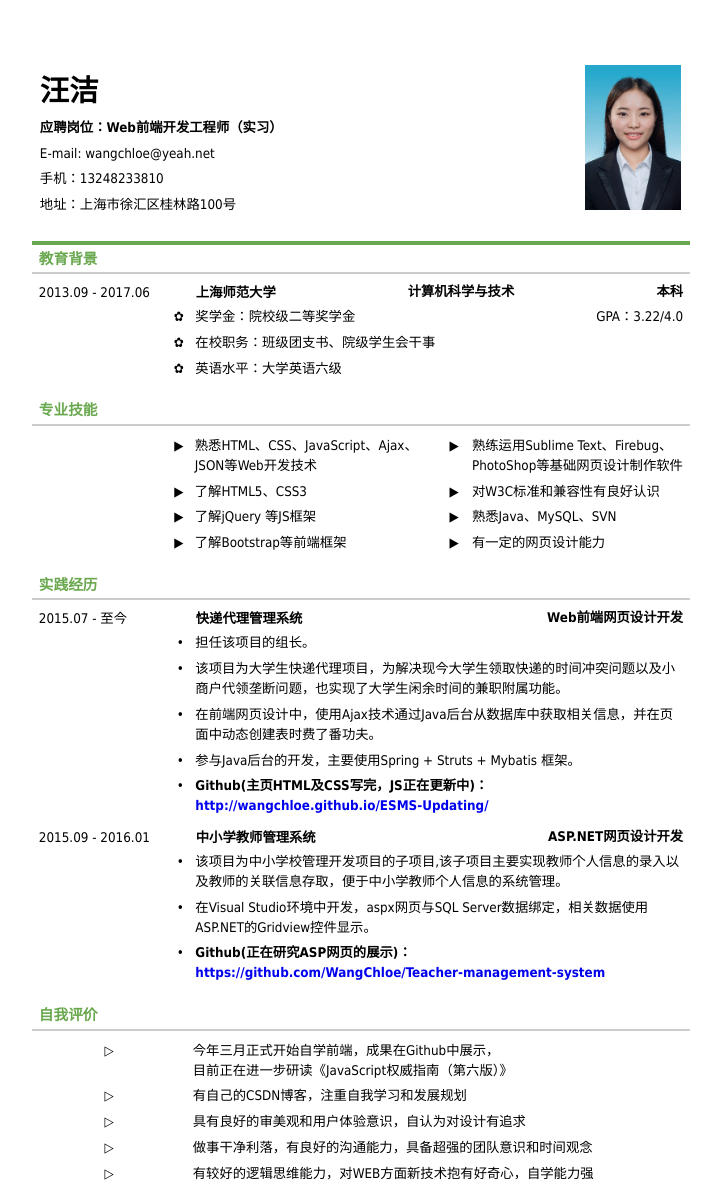
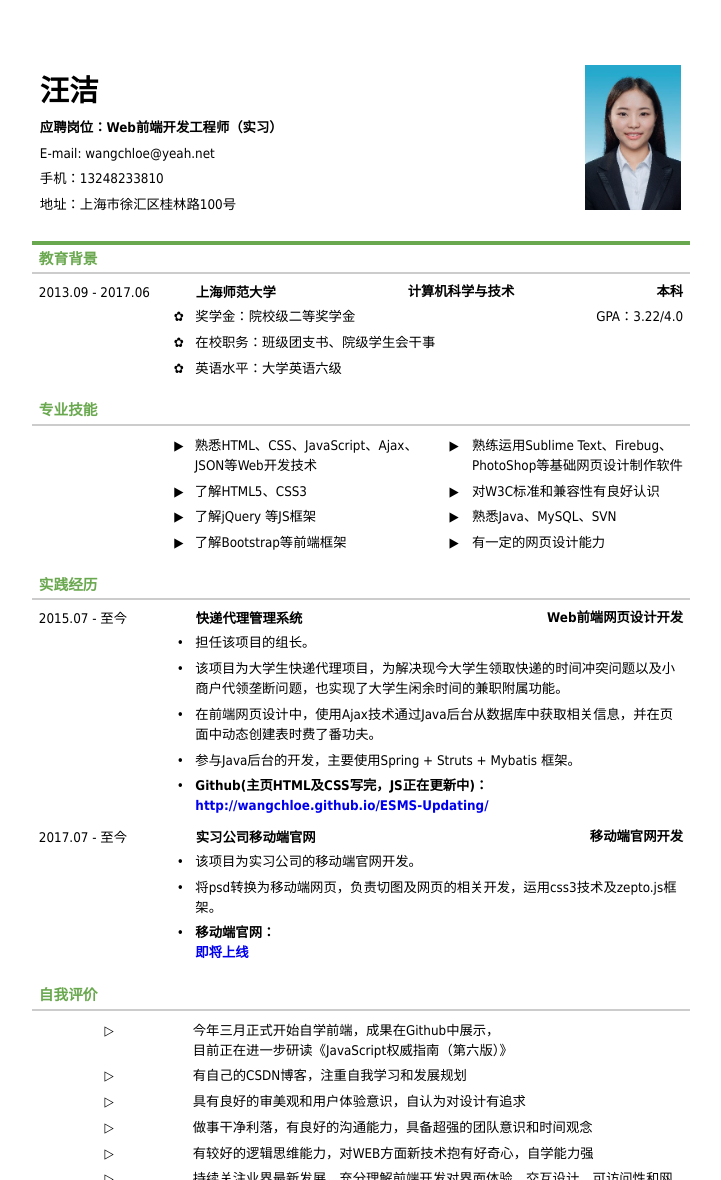
Before and after one commit to WangChloe/My-personal-resume, a plain HTML site: page index.html in a window 1280 px wide. Shown: the top 1180 px of the page, without its empty margins (279-1000 px from the left). Drawn offline with Linux system fonts and the light colour scheme.

Commit message:
Update index.html

```diff
--- a/index.html
+++ b/index.html
@@ -477,15 +477,15 @@
                         <tr>
                             <td class="cell border_box" style="width: 23.8602%; background-color: transparent; text-align: left; vertical-align: top; border-top: 0.75pt none #000000; border-right: 0.75pt none #000000; border-bottom: 0.75pt none #000000; border-left: 0.75pt none #000000;">
                                 <input type="hidden" name="key" value="period"/>
-                                <pre style="min-height: 10pt; margin: 0.75mm 1.5mm 0.75mm 1.5mm;"><span class="Tahoma" style="font-size: 10pt; color: #000000; background-color: transparent; font-weight: normal; font-style: normal; text-decoration: none; line-height: 1.15;">2015.09 - 2016.01</span></pre>
+                                <pre style="min-height: 10pt; margin: 0.75mm 1.5mm 0.75mm 1.5mm;"><span class="Tahoma" style="font-size: 10pt; color: #000000; background-color: transparent; font-weight: normal; font-style: normal; text-decoration: none; line-height: 1.15;">2017.07 - 至今</span></pre>
                             </td>
                             <td class="cell border_box" style="width: 41.1854%; background-color: transparent; text-align: left; vertical-align: top; border-top: 0.75pt none #000000; border-right: 0.75pt none #000000; border-bottom: 0.75pt none #000000; border-left: 0.75pt none #000000;">
                                 <input type="hidden" name="key" value="title"/>
-                                <pre style="min-height: 10pt; margin: 0.75mm 1.5mm 0.75mm 1.5mm;"><span class="Tahoma" style="font-size: 10pt; color: #000000; background-color: transparent; font-weight: bold; font-style: normal; text-decoration: none; line-height: 1.15;">中小学教师管理系统</span></pre>
+                                <pre style="min-height: 10pt; margin: 0.75mm 1.5mm 0.75mm 1.5mm;"><span class="Tahoma" style="font-size: 10pt; color: #000000; background-color: transparent; font-weight: bold; font-style: normal; text-decoration: none; line-height: 1.15;">实习公司移动端官网</span></pre>
                             </td>
                             <td class="cell border_box" style="width: auto; background-color: transparent; text-align: right; vertical-align: top; border-top: 0.75pt none #000000; border-right: 0.75pt none #000000; border-bottom: 0.75pt none #000000; border-left: 0.75pt none #000000;">
                                 <input type="hidden" name="key" value="subtitle"/>
-                                <pre style="min-height: 10pt; margin: 0.5mm 1.5mm 0.5mm 1.5mm;"><span class="Tahoma" style="font-size: 10pt; color: #000000; background-color: transparent; font-weight: bold; font-style: normal; text-decoration: none; line-height: 1.15;">ASP.NET网页设计开发</span></pre>
+                                <pre style="min-height: 10pt; margin: 0.5mm 1.5mm 0.5mm 1.5mm;"><span class="Tahoma" style="font-size: 10pt; color: #000000; background-color: transparent; font-weight: bold; font-style: normal; text-decoration: none; line-height: 1.15;">移动端官网开发</span></pre>
                             </td>
                         </tr>
                     </table>
@@ -503,7 +503,7 @@
                             </td>
                             <td class="cell border_box" style="width: auto; background-color: transparent; text-align: left; vertical-align: top; border-top: 0.75pt none #000000; border-right: 0.75pt none #000000; border-bottom: 0.75pt none #000000; border-left: 0.75pt none #000000;">
                                 <input type="hidden" name="key" value="content"/>
-                                <pre style="min-height: 10pt; margin: 0.5mm 1.5mm 0.5mm 1.5mm;"><span class="Tahoma" style="font-size: 10pt; color: #000000; background-color: transparent; font-weight: normal; font-style: normal; text-decoration: none; line-height: 1.5;">该项目为中小学校管理开发项目的子项目,该子项目主要实现教师个人信息的录入以及教师的关联信息存取，便于中小学教师个人信息的系统管理。</span></pre>
+                                <pre style="min-height: 10pt; margin: 0.5mm 1.5mm 0.5mm 1.5mm;"><span class="Tahoma" style="font-size: 10pt; color: #000000; background-color: transparent; font-weight: normal; font-style: normal; text-decoration: none; line-height: 1.5;">该项目为实习公司的移动端官网开发。</span></pre>
                             </td>
                         </tr>
                     </table>
@@ -521,7 +521,7 @@
                             </td>
                             <td class="cell border_box" style="width: auto; background-color: transparent; text-align: left; vertical-align: top; border-top: 0.75pt none #000000; border-right: 0.75pt none #000000; border-bottom: 0.75pt none #000000; border-left: 0.75pt none #000000;">
                                 <input type="hidden" name="key" value="content"/>
-                                <pre style="min-height: 10pt; margin: 0.5mm 1.5mm 0.5mm 1.5mm;"><span class="Tahoma" style="font-size: 10pt; color: #000000; background-color: transparent; font-weight: normal; font-style: normal; text-decoration: none; line-height: 1.5;">在Visual Studio环境中开发，aspx网页与SQL Server数据绑定，相关数据使用ASP.NET的Gridview控件显示。</span></pre>
+                                <pre style="min-height: 10pt; margin: 0.5mm 1.5mm 0.5mm 1.5mm;"><span class="Tahoma" style="font-size: 10pt; color: #000000; background-color: transparent; font-weight: normal; font-style: normal; text-decoration: none; line-height: 1.5;">将psd转换为移动端网页，负责切图及网页的相关开发，运用css3技术及zepto.js框架。</span></pre>
                             </td>
                         </tr>
                     </table>
@@ -539,7 +539,7 @@
                             </td>
                             <td class="cell border_box" style="width: auto; background-color: transparent; text-align: left; vertical-align: top; border-top: 0.75pt none #000000; border-right: 0.75pt none #000000; border-bottom: 0.75pt none #000000; border-left: 0.75pt none #000000;">
                                 <input type="hidden" name="key" value="content"/>
-                                <pre style="min-height: 10pt; margin: 0.5mm 1.5mm 0.5mm 1.5mm;"><span class="Tahoma" style="font-size: 10pt; color: #000000; background-color: transparent; font-weight: normal; font-style: normal; text-decoration: none; line-height: 1.5;"><b>Github(正在研究ASP网页的展示)：<br/><a href="https://github.com/WangChloe/Teacher-management-system" target="_blank">https://github.com/WangChloe/Teacher-management-system</a></b></span></pre>
+                                <pre style="min-height: 10pt; margin: 0.5mm 1.5mm 0.5mm 1.5mm;"><span class="Tahoma" style="font-size: 10pt; color: #000000; background-color: transparent; font-weight: normal; font-style: normal; text-decoration: none; line-height: 1.5;"><b>移动端官网：<br/><a href="#">即将上线</a></b></span></pre>
                             </td>
                         </tr>
                     </table>
```
